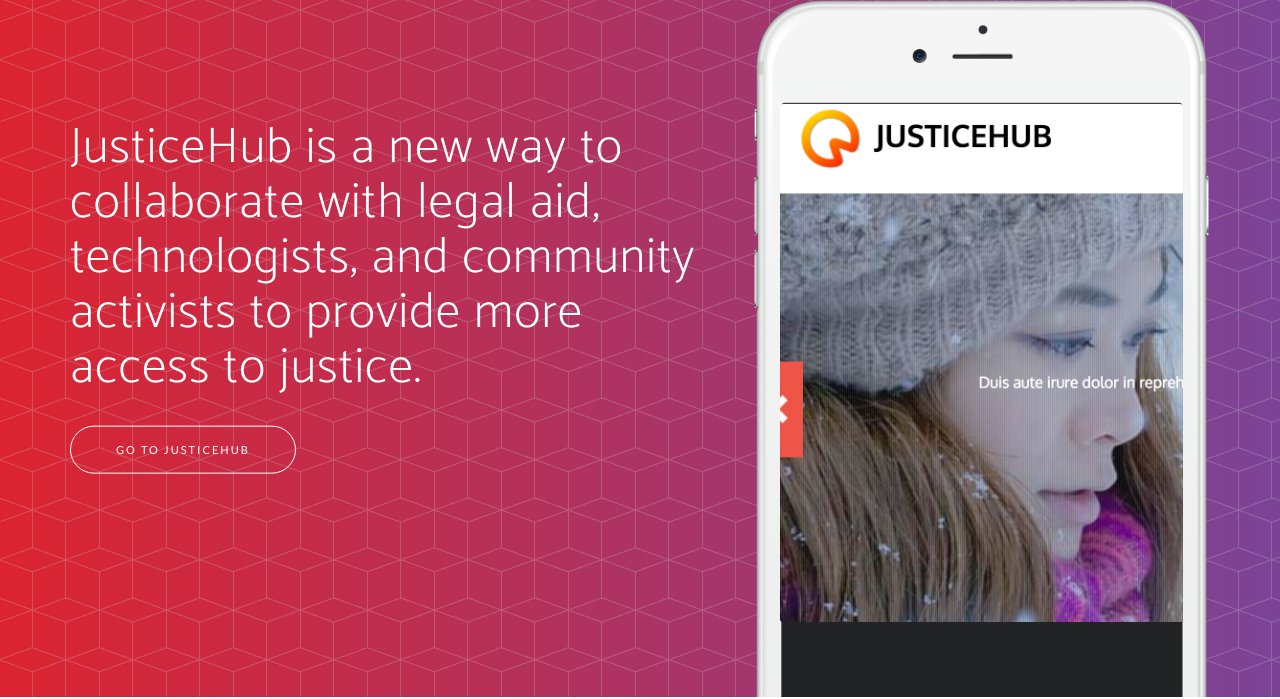
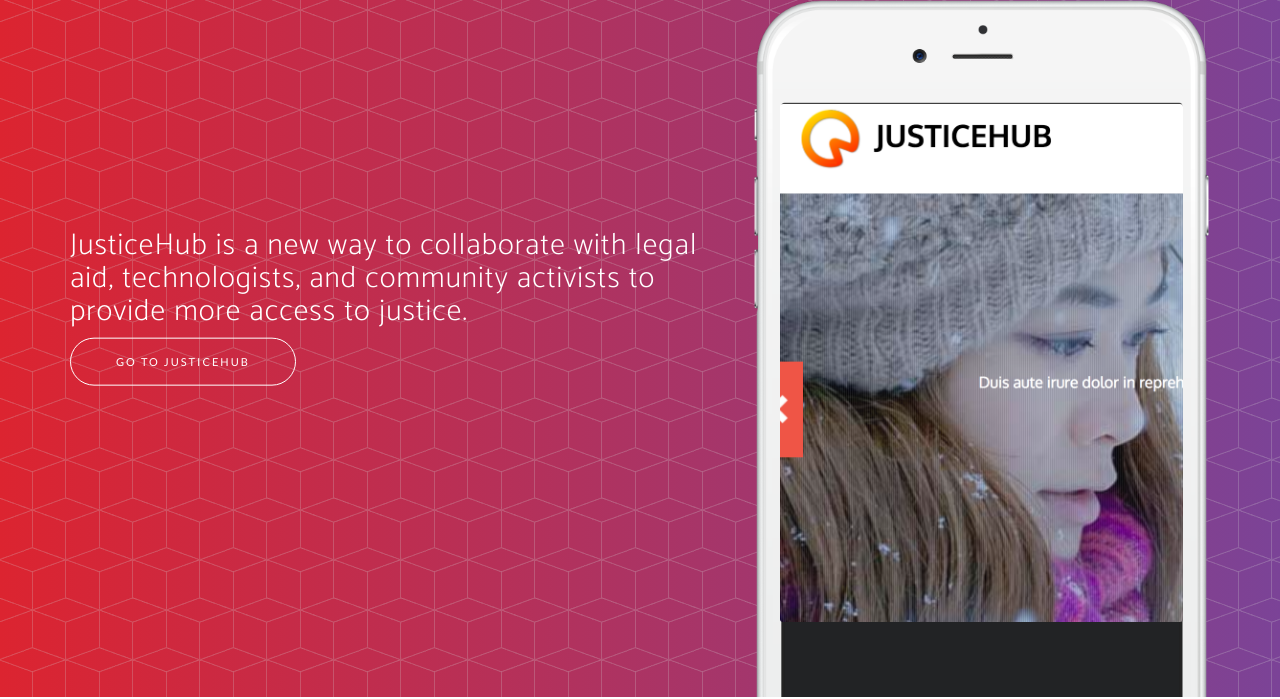
Before and after one commit to TechForJustice/TechForJustice.github.io, a website: page index.html in a window 1280 px wide. Shown: the part 103-802 px from the top of the page. Drawn offline with nearby package versions, Linux system fonts and the light colour scheme; a script that the page names is missing; a web font is replaced by a local one.

Commit message:
Update index.html

```diff
--- a/index.html
+++ b/index.html
@@ -75,7 +75,7 @@
                 <div class="col-sm-7">
                     <div class="header-content">
                         <div class="header-content-inner">
-                            <h1>JusticeHub is a new way to collaborate with legal aid, technologists, and community activists to provide more access to justice.</h1>
+                            <h2>JusticeHub is a new way to collaborate with legal aid, technologists, and community activists to provide more access to justice.</h2>
                             <a href="https://astrid51.typeform.com/to/lAHShL" class="btn btn-outline btn-xl page-scroll">Go to JusticeHub</a>
                         </div>
                     </div>
```
